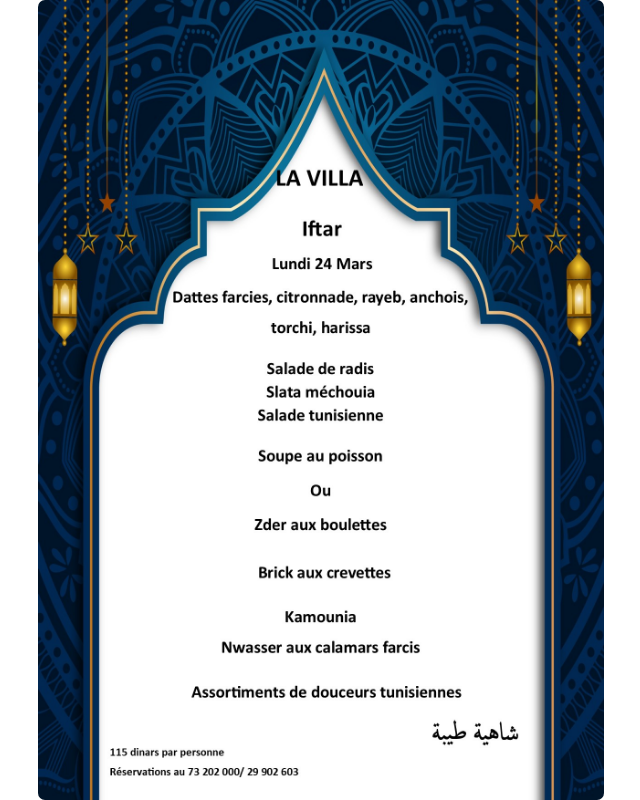
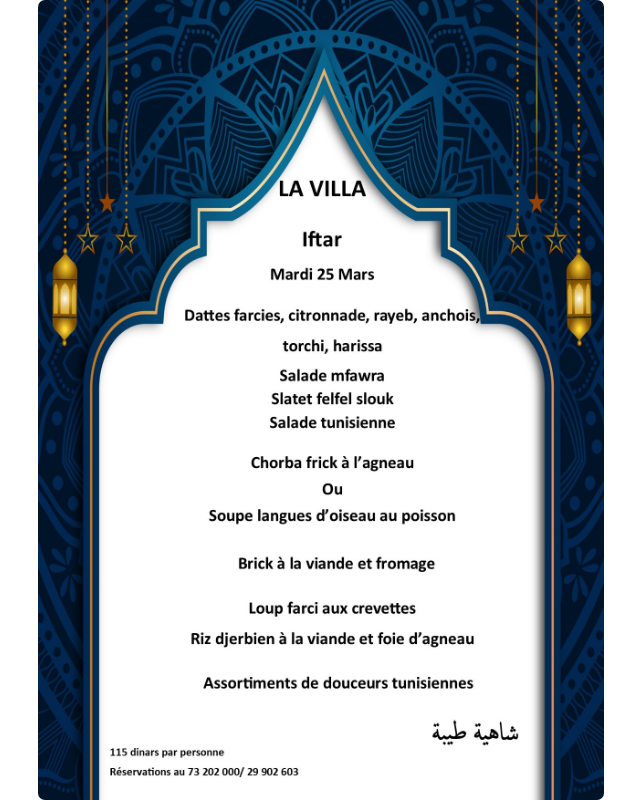
Before and after one commit to movenpicksousse/MenuRamadhan, a plain HTML site: page index.html in a window 1280 px wide. Shown: the whole page, without its empty margins (319-959 px from the left). Drawn offline with Linux system fonts and the light colour scheme.

Commit message:
Update index.html

```diff
--- a/index.html
+++ b/index.html
@@ -8,7 +8,7 @@
 </head>
 <body>
     <div class="image-container">
-        <img src="24eme jour ramadhan.jpg" alt="Ramadan Menu" class="responsive-image">
+        <img src="25eme jour ramadhan.jpg" alt="Ramadan Menu" class="responsive-image">
     </div>
 </body>
 </html>
```
